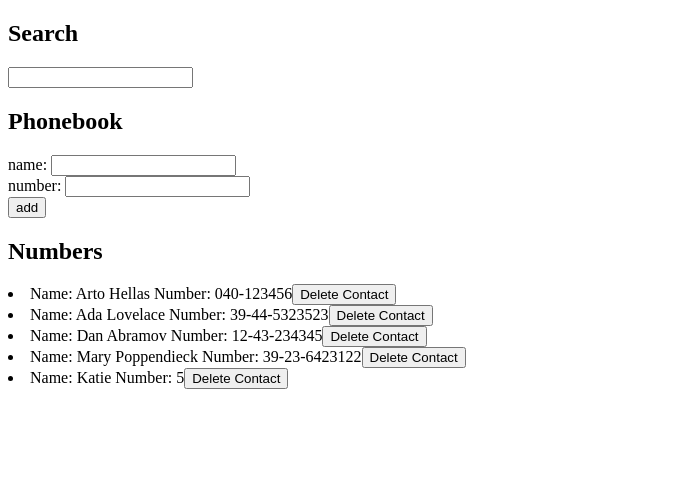
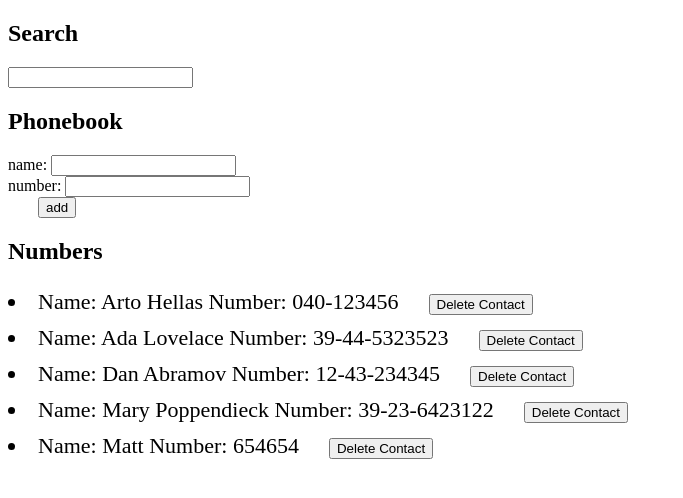
Before and after one commit to katiewhelan/FullStackOpen, a React (Create React App) app in the folder part2b/: page / in a window 1280 px wide. Shown: the top 498 px of the page, without its empty margins (0-683 px from the left). Built offline with nearby package versions, Linux system fonts and the light colour scheme; data requests are answered from the project's data file; the HTML template or start-up script is replaced by a standard one.

Commit message:
exercise 2.20

```diff
--- a/part2b/db.json
+++ b/part2b/db.json
@@ -21,8 +21,8 @@
       "id": 4
     },
     {
-      "name": "Katie",
-      "number": "5",
+      "name": "Matt",
+      "number": "654654",
       "id": 5
     }
   ]
--- a/part2b/src/App.js
+++ b/part2b/src/App.js
@@ -3,6 +3,8 @@ import PersonForm from './Components/Form.js'
 import Filter from './Components/Filter'
 import DisplayList from './Components/DisplayList'
 import personService from './Services/Persons'
+import style from './index.css'
+import Notification from './Components/notification.js'
 
 
 const App = () => {
@@ -10,9 +12,10 @@ const App = () => {
   const [ newName, setNewName ] = useState('')
   const [ newNumber, setNewNumber ] = useState('')
   const [ searchList, setSearchList ] = useState(persons)
+  const [ notificationMessage, setNotificationMessage ] = useState(null)
+  const [ notificationType, setNotificationType] = useState('')
 
   useEffect(() => {
-
     personService
     .getAll()
     .then(response => {
@@ -44,41 +47,53 @@ const App = () => {
     if(result){
       personService
       .remove(person)
-      .then(
-        setPersons(persons.filter (p => p.id !== person.id)),
+      .then( response =>{
+        setPersons(persons.filter (p => p.id !== person.id))
         setSearchList(searchList.filter(p => p.id !== person.id))
+        setNotificationMessage(`${person.name} was deleted from the phonebook`)
+        setNotificationType('errorMessage')
+        setTimeout(() => {
+          setNotificationMessage(null)
+        }, 3000)
+      }
       )
+      .catch(error => {
+        console.log('catch response', error)
+        setNotificationMessage(`Data for ${person.name} has already been deleted from the server`)
+        setNotificationType('errorMessage')
+        setTimeout(() => {
+          setNotificationMessage(null)
+        }, 3000)
+
+      })
     }
   }
 
   const checkForSameName = (pO) => {
     const match = persons.filter(p => p.name === pO.name)
-    console.log('Filter match', match)
-
     if (match.length === 1){
       const changeNumber = window.confirm(`${newName} has already been added to the phonebook, replace the old number with a new one?`)
-
       if(changeNumber){
-
-        console.log('person to update', pO , match)
         personService
         .update(match[0].id,pO)
         .then(response => {
-          console.log('Here is the update', response)
           setPersons(persons.map(person => person.id !== match[0].id ? person : response))
           setSearchList(searchList.map(searchList => searchList.id !== match[0].id ? searchList : response))
-
         })
       }
     } else {
       personService
       .create(pO)
       .then(response => {
-
         setPersons(persons.concat(response))
         setNewName('')
         setNewNumber('')
         setSearchList(persons.concat(response))
+        setNotificationMessage(`${response.name} was added to the phonebook`)
+         setNotificationType('saveMessage')
+        setTimeout(() => {
+          setNotificationMessage(null)
+        }, 3000)
       })
 
     }
@@ -89,6 +104,7 @@ const App = () => {
   }
   return (
     <div>
+    <Notification message={notificationMessage} notificationType = {notificationType}/>
       <h2>Search</h2>
     <Filter handleSearchChange = {handleSearchChange} />
       <h2>Phonebook</h2>
--- a/part2b/src/Components/Person.js
+++ b/part2b/src/Components/Person.js
@@ -4,7 +4,7 @@ import React from 'react'
 
 const Person = ({person, deletePerson}) => {
   return (
-    <li>Name: {person.name} Number: {person.number}
+    <li className="person">Name: {person.name} Number: {person.number}
       <button onClick={()=> deletePerson(person)}> Delete Contact </button>
     </li>
   )
--- /dev/null
+++ b/part2b/src/Components/notification.js
@@ -0,0 +1,13 @@
+const Notification = ({message, notificationType}) => {
+if(message === null){
+  return null
+}
+
+  return(
+    <div className = {notificationType} >
+    {message}
+    </div>
+  )
+}
+
+export default Notification
--- /dev/null
+++ b/part2b/src/index.css
@@ -0,0 +1,29 @@
+.person {
+  padding-top: 5px;
+  padding-bottom: 5px;
+  font-size: 22px;
+}
+
+button {
+  margin-left: 30px
+}
+
+.saveMessage {
+  color: green;
+  background: lightgrey;
+  font-size: 20px;
+  border-style: solid;
+  border-radius: 5px;
+  padding: 10px;
+  margin-bottom: 10px
+}
+
+  .errorMessage {
+    color: red;
+    background: lightgrey;
+    font-size: 20px;
+    border-style: solid;
+    border-radius: 5px;
+    padding: 10px;
+    margin-bottom: 10px
+  }
```
